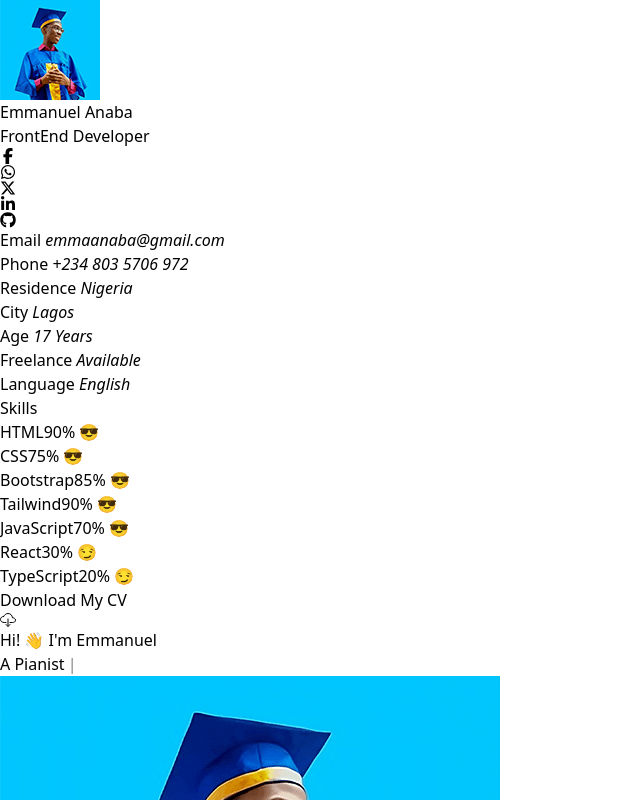
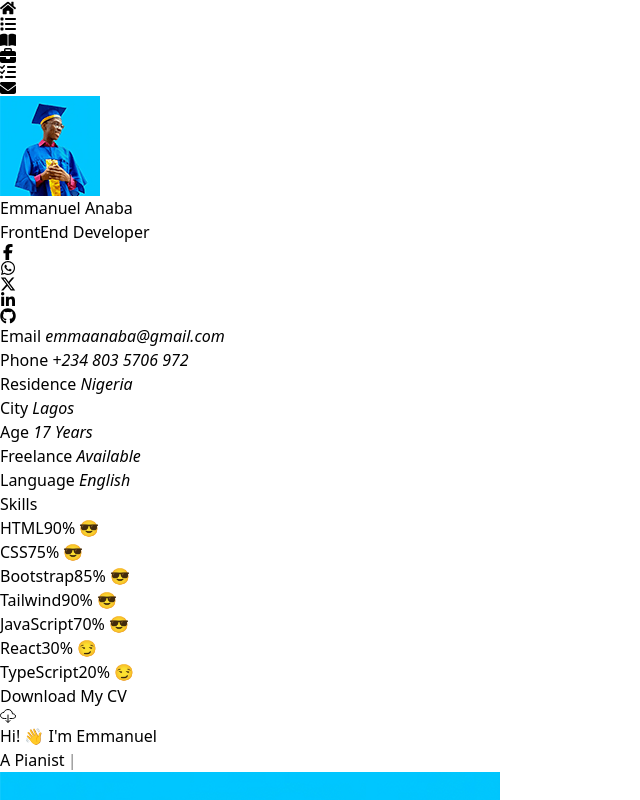
Before and after one commit to Emmanuel-Anaba/Portfolio, a React (Vite) app: page / in a window 1280 px wide. Shown: the top 800 px of the page, without its empty margins (0-640 px from the left). Built offline with nearby package versions, Linux system fonts and the light colour scheme.

Commit message:
Worked on the nav

```diff
--- a/src/index.css
+++ b/src/index.css
@@ -20,6 +20,9 @@
   .section-heading-secondary {
     @apply text-base;
   }
+  .active {
+    @apply bg-white text-blue-700 text-sm h-7 w-7 rounded grid place-items-center relative;
+  }
   .icon {
     @apply bg-white text-blue-700 text-xl h-10 w-10 rounded grid place-items-center;
   }
@@ -38,4 +41,14 @@
   .progress-bar {
     @apply bg-white block h-full rounded-full duration-1000;
   }
+  .meImg::before {
+    @apply content-[""] absolute w-4 h-4 rounded-full right-1 bottom-1 bg-[#18d26e] border-2;
+  }
+  .active::before {
+    @apply content-["Home"] text-white absolute rounded-full -left-1/2 bottom-1/2 translate-y-1/2 text-xs opacity-0 duration-700;
+    writing-mode: vertical-lr;
+  }
+  .active:hover::before {
+    @apply opacity-100 -translate-x-1/2;
+  }
 }
--- a/src/sections/Aside.jsx
+++ b/src/sections/Aside.jsx
@@ -98,7 +98,9 @@ const Aside = () => {
   return (
     <aside className="hidden bg-blue-700 sticky top-14 h-[calc(100svh-3.5rem)] border-4 border-t-0 w-52 md:grid content-between p-4">
       <div className="grid place-items-center cursor-default">
-        <img className="rounded-full" src={me} alt="me" />
+        <div className="meImg relative">
+          <img className="rounded-full h-20 border-2" src={me} alt="me" />
+        </div>
         <p className="font-medium">Emmanuel Anaba</p>
         <span className="badge">FrontEnd Developer</span>
         <div className="text-sm flex flex-wrap justify-evenly mt-2 w-full">
--- a/src/sections/Nav.jsx
+++ b/src/sections/Nav.jsx
@@ -1,6 +1,50 @@
+/* eslint-disable react/jsx-key */
+import { FaHome } from "react-icons/fa";
+import {
+  FaBookOpen,
+  FaBriefcase,
+  FaEnvelope,
+  FaList,
+  FaListCheck,
+} from "react-icons/fa6";
+
 const Nav = () => {
+  const icons = [
+    {
+      icon: <FaHome />,
+      link: "#",
+    },
+    {
+      icon: <FaList />,
+      link: "#",
+    },
+    {
+      icon: <FaBookOpen />,
+      link: "#",
+    },
+    {
+      icon: <FaBriefcase />,
+      link: "#",
+    },
+    {
+      icon: <FaListCheck />,
+      link: "#",
+    },
+    {
+      icon: <FaEnvelope />,
+      link: "#",
+    },
+  ];
+
   return (
     <nav className="bg-blue-700 border-4 h-14 sticky top-0 w-full">
+      <ul className="flex h-full items-center justify-evenly m-auto w-1/2">
+        {icons.map(({ icon, link }, i) => (
+          <li key={i} className="active">
+            <a href={link}>{icon}</a>
+          </li>
+        ))}
+      </ul>
     </nav>
   );
 };
```
